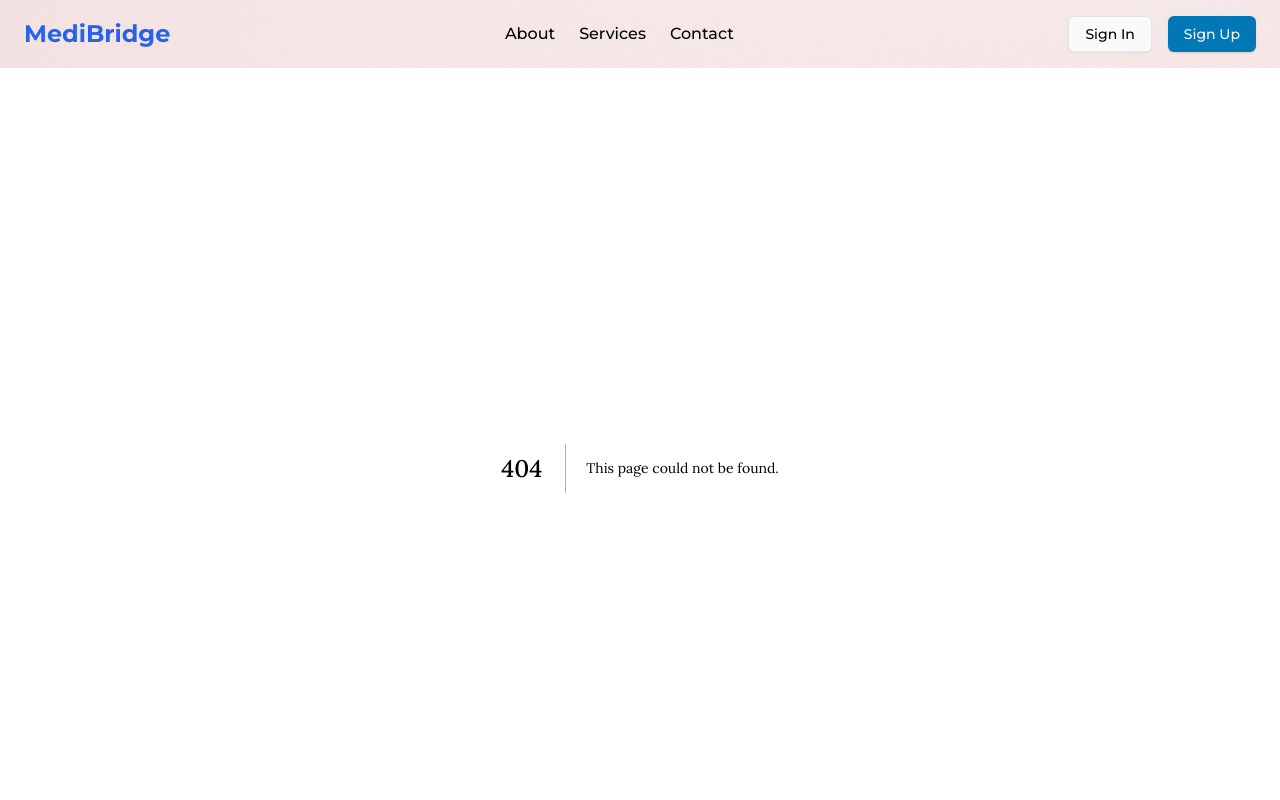
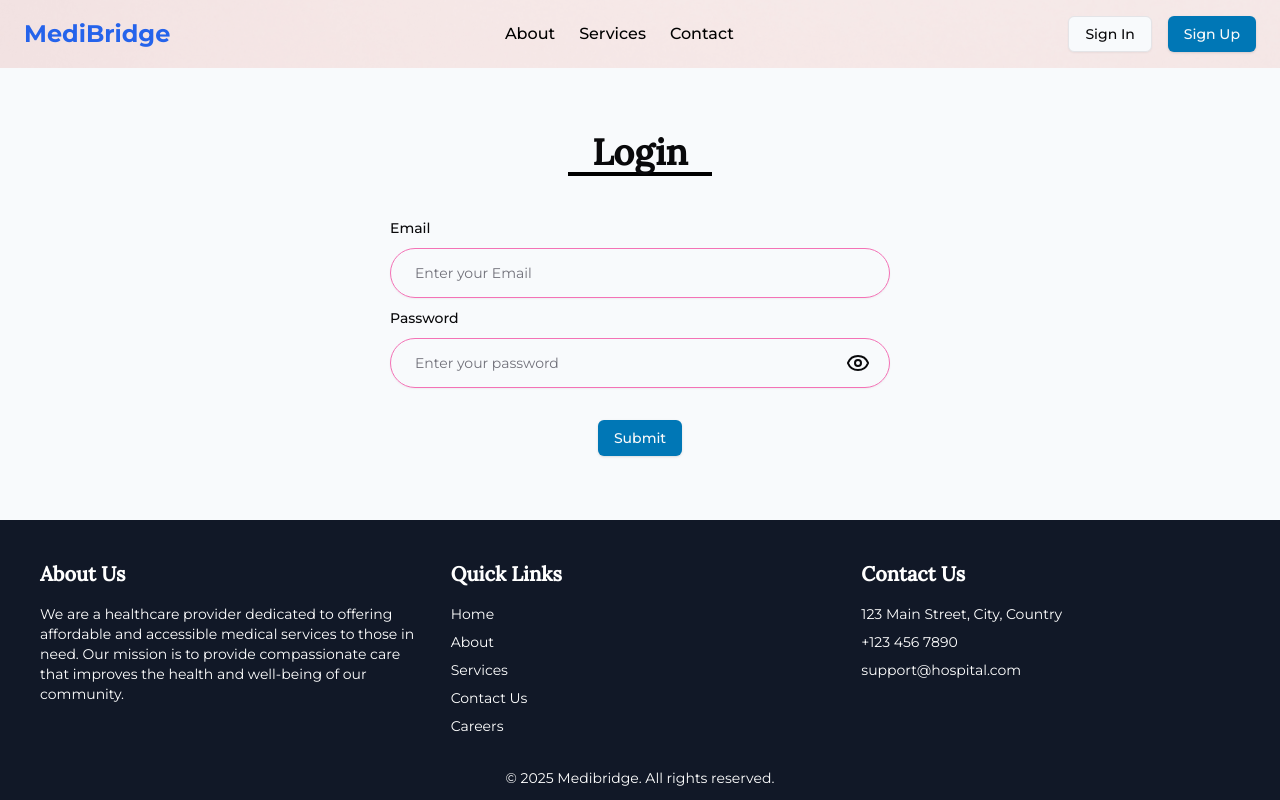
Before and after one commit to NazmulHasan18/medibridge-patient, a Next.js app: page /login in a window 1280 px wide. Before the commit this address had no page. Shown: the top 800 px of the page. Built offline with nearby package versions, Linux system fonts and the light colour scheme.

Commit message:
login page

```diff
--- /dev/null
+++ b/src/app/login/page.tsx
@@ -0,0 +1,87 @@
+"use client";
+
+import { useForm } from "react-hook-form";
+import { z } from "zod";
+import React, { useState } from "react";
+import { useToast } from "@/hooks/use-toast";
+import { zodResolver } from "@hookform/resolvers/zod";
+import { Form } from "@/components/ui/form";
+import FormInput from "@/components/Form/FormInput";
+import { Button } from "@/components/ui/button";
+import { Eye, EyeOff } from "lucide-react";
+
+const FormSchema = z.object({
+   password: z.string().min(8, { message: "Password must be at least 8 characters." }),
+   email: z
+      .string()
+      .email({ message: "Invalid email format." })
+      .min(5, { message: "Email must be at least 5 characters." }),
+});
+
+const page = () => {
+   const { toast } = useToast();
+   const [view, setView] = useState(false);
+
+   const form = useForm<z.infer<typeof FormSchema>>({
+      resolver: zodResolver(FormSchema),
+      defaultValues: {
+         password: "",
+         email: "",
+      },
+   });
+
+   function onSubmit(data: z.infer<typeof FormSchema>) {
+      console.log(data);
+      toast({
+         title: "You submitted the following values:",
+         description: (
+            <pre className="mt-2 w-[340px] rounded-md bg-slate-950 p-4">
+               <code className="text-white">{JSON.stringify(data, null, 2)}</code>
+            </pre>
+         ),
+      });
+   }
+
+   return (
+      <main className="py-16 mx-6">
+         <div className="mx-auto w-fit">
+            <h1 className="text-4xl font-semibold text-center">Login</h1>
+            <div className="w-36 h-1 bg-black mb-10"></div>
+         </div>
+         <Form {...form}>
+            <form onSubmit={form.handleSubmit(onSubmit)} className="md:w-[500px] mx-auto">
+               <FormInput
+                  name="email"
+                  form={form}
+                  label="Email"
+                  placeholder="Enter your Email"
+                  className="p-6"
+               ></FormInput>
+               <div className="relative">
+                  <FormInput
+                     name="password"
+                     form={form}
+                     label="Password"
+                     placeholder="Enter your password"
+                     type={view ? "text" : "password"}
+                     className="p-6"
+                  ></FormInput>
+                  <div
+                     className="absolute top-1/2 right-5 py-1 cursor-pointer"
+                     onClick={() => setView(!view)}
+                  >
+                     {view ? <EyeOff /> : <Eye />}
+                  </div>
+               </div>
+               <div className="flex justify-center mt-8">
+                  <Button type="submit" className="w-fit">
+                     Submit
+                  </Button>
+               </div>
+            </form>
+         </Form>
+      </main>
+   );
+};
+
+export default page;
--- /dev/null
+++ b/src/app/sign-up/page.tsx
@@ -0,0 +1,88 @@
+"use client";
+
+import { useForm } from "react-hook-form";
+import { z } from "zod";
+import React, { useState } from "react";
+import { useToast } from "@/hooks/use-toast";
+import { zodResolver } from "@hookform/resolvers/zod";
+import { Form } from "@/components/ui/form";
+import FormInput from "@/components/Form/FormInput";
+import { Button } from "@/components/ui/button";
+import { Eye, EyeOff } from "lucide-react";
+
+const FormSchema = z.object({
+   password: z.string().min(8, { message: "Password must be at least 8 characters." }),
+   email: z
+      .string()
+      .email({ message: "Invalid email format." })
+      .min(5, { message: "Email must be at least 5 characters." }),
+});
+
+const page = () => {
+   const { toast } = useToast();
+   const [view, setView] = useState(false);
+
+   const form = useForm<z.infer<typeof FormSchema>>({
+      resolver: zodResolver(FormSchema),
+      defaultValues: {
+         password: "",
+         email: "",
+      },
+   });
+
+   function onSubmit(data: z.infer<typeof FormSchema>) {
+      console.log(data);
+      toast({
+         title: "You submitted the following values:",
+         description: (
+            <pre className="mt-2 w-[340px] rounded-md bg-slate-950 p-4">
+               <code className="text-white">{JSON.stringify(data, null, 2)}</code>
+            </pre>
+         ),
+      });
+   }
+
+   return (
+      <main className="py-16">
+         <div className="mx-auto w-fit text-center">
+            <h1 className="text-4xl font-semibold">Join Us</h1>
+            <p className="text-2xl font-bold">Get 5% discount as Premium</p>
+            <div className="mx-auto w-72 h-1 bg-black mb-10"></div>
+         </div>
+         <Form {...form}>
+            <form onSubmit={form.handleSubmit(onSubmit)} className="w-[500px] mx-auto">
+               <FormInput
+                  name="email"
+                  form={form}
+                  label="Email"
+                  placeholder="Enter your Email"
+                  className="p-6"
+               ></FormInput>
+               <div className="relative">
+                  <FormInput
+                     name="password"
+                     form={form}
+                     label="Password"
+                     placeholder="Enter your password"
+                     type={view ? "text" : "password"}
+                     className="p-6"
+                  ></FormInput>
+                  <div
+                     className="absolute top-1/2 right-5 py-1 cursor-pointer"
+                     onClick={() => setView(!view)}
+                  >
+                     {view ? <EyeOff /> : <Eye />}
+                  </div>
+               </div>
+               <div className="flex justify-center mt-8">
+                  <Button type="submit" className="w-fit">
+                     Submit
+                  </Button>
+               </div>
+            </form>
+         </Form>
+      </main>
+   );
+};
+
+export default page;
--- a/src/components/Navbar/Navbar.tsx
+++ b/src/components/Navbar/Navbar.tsx
@@ -42,8 +42,12 @@ const Navbar = () => {
 
             {/* Auth Buttons */}
             <div className="hidden md:flex space-x-4">
+               <Link href="/login">
                   <Button variant="outline">Sign In</Button>
+               </Link>
+               <Link href="/sign-up">
                   <Button>Sign Up</Button>
+               </Link>
             </div>
 
             {/* Mobile Menu Button */}
@@ -73,10 +77,14 @@ const Navbar = () => {
                            {item}
                         </Link>
                      ))}
+                     <Link href="/login">
                         <Button variant="outline" className="w-full active:scale-95">
                            Sign In
                         </Button>
+                     </Link>
+                     <Link href="/sign-up">
                         <Button className="w-full active:scale-95">Sign Up</Button>
+                     </Link>
                   </nav>
                </SheetContent>
             </Sheet>
```
Also changed, not shown: public/images/login.jpg (added). Lines whose indentation alone changed are shown as unchanged.
